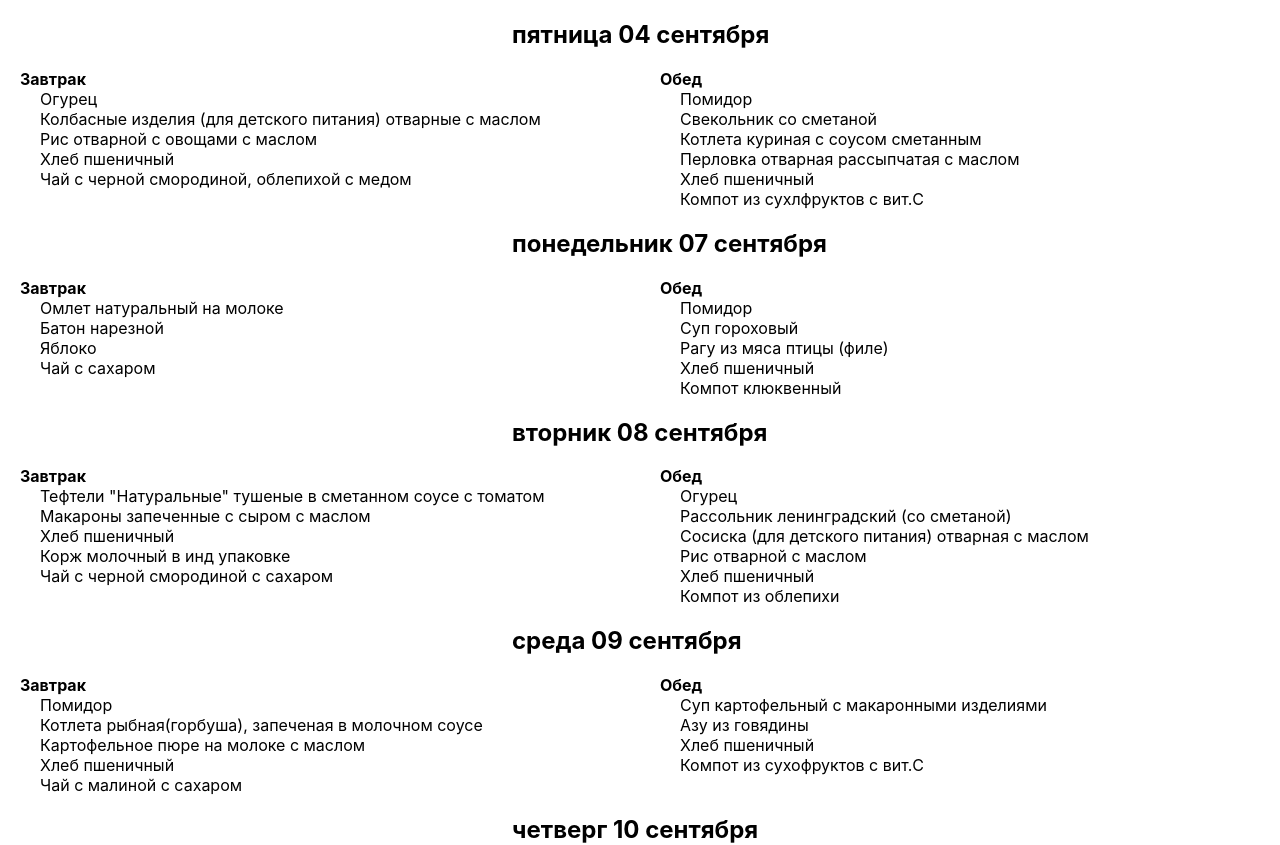
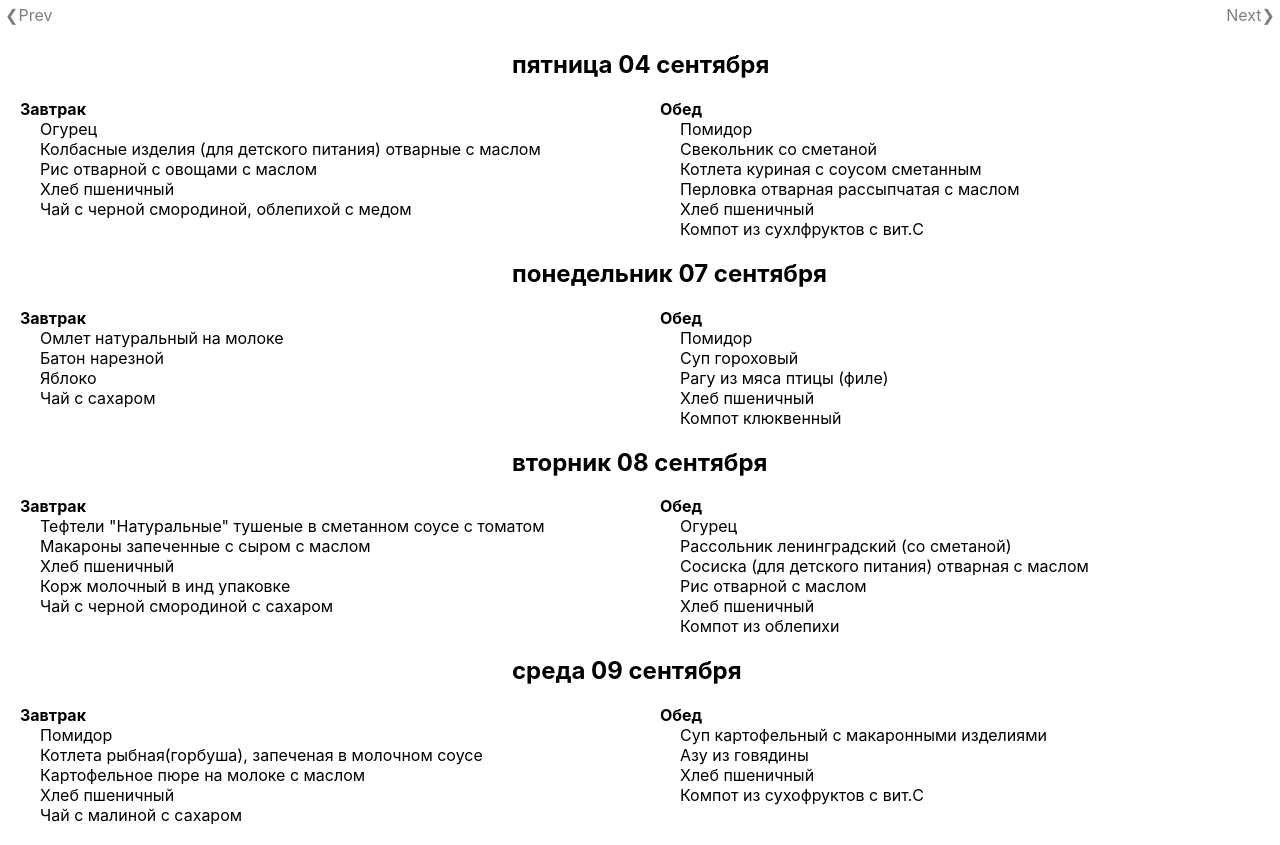
Before and after one commit to mn-app/school, a React (Create React App) app: page / in a window 1280 px wide. Shown: the top 845 px of the page. Built offline with nearby package versions, Linux system fonts and the light colour scheme.

Commit message:
prev next

```diff
--- a/src/App.css
+++ b/src/App.css
@@ -1,38 +1,15 @@
-.App {
-  text-align: center;
+.tools {
+	display: flex;
+	justify-content: space-between;
+	padding: 5px;
 }
 
-.App-logo {
-  height: 40vmin;
-  pointer-events: none;
+.tool {
+	opacity: 0.5;
+	cursor: pointer;
+	transition: opacity 0.3s;
 }
 
-@media (prefers-reduced-motion: no-preference) {
-  .App-logo {
-    animation: App-logo-spin infinite 20s linear;
-  }
+.tool:hover {
+	opacity: 1;
 }
-
-.App-header {
-  background-color: #282c34;
-  min-height: 100vh;
-  display: flex;
-  flex-direction: column;
-  align-items: center;
-  justify-content: center;
-  font-size: calc(10px + 2vmin);
-  color: white;
-}
-
-.App-link {
-  color: #61dafb;
-}
-
-@keyframes App-logo-spin {
-  from {
-    transform: rotate(0deg);
-  }
-  to {
-    transform: rotate(360deg);
-  }
-}
--- a/src/App.js
+++ b/src/App.js
@@ -2,21 +2,34 @@ import { useMenu, useWorkDays } from './menu';
 import React from 'react';
 import moment from 'moment';
 import 'moment/locale/ru';
+import { useState } from 'react';
+import './App.css';
 
 console.log(moment.locale());
 moment().locale('ru');
 console.log(moment.locale());
 
 function App() {
-	const days = useWorkDays(moment(), 10);
+	const [diff, setDiff] = useState(0);
+	const days = useWorkDays(moment().add(diff, 'days'), 20);
 	return (
 		<div>
-			{days.map((d, idx) => (
-				<div key={idx}>
-					<h2> {d.format('dddd DD MMMM')}</h2>
-					<Day dt={d} />
+			<div className='tools'>
+				<div onClick={() => setDiff(diff - 7)} className='tool prev'>
+					❮Prev
 				</div>
-			))}
+				<div onClick={() => setDiff(diff + 7)} className='tool next'>
+					Next❯
+				</div>
+			</div>
+			<div>
+				{days.map((d, idx) => (
+					<div key={idx}>
+						<h2> {d.format('dddd DD MMMM')}</h2>
+						<Day dt={d} />
+					</div>
+				))}
+			</div>
 		</div>
 	);
 }
```
